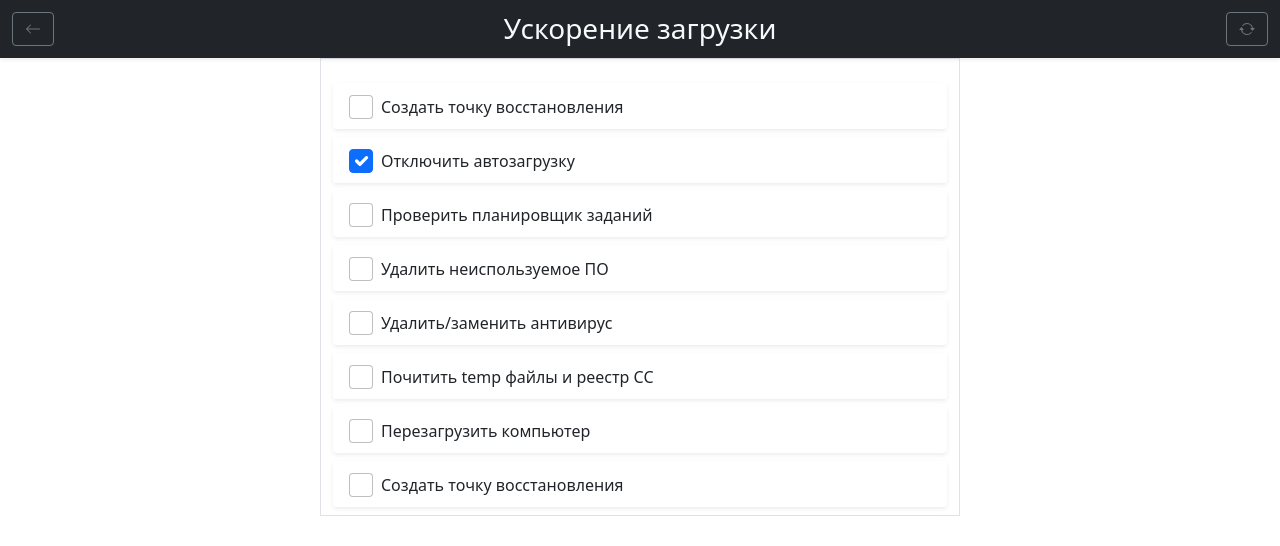
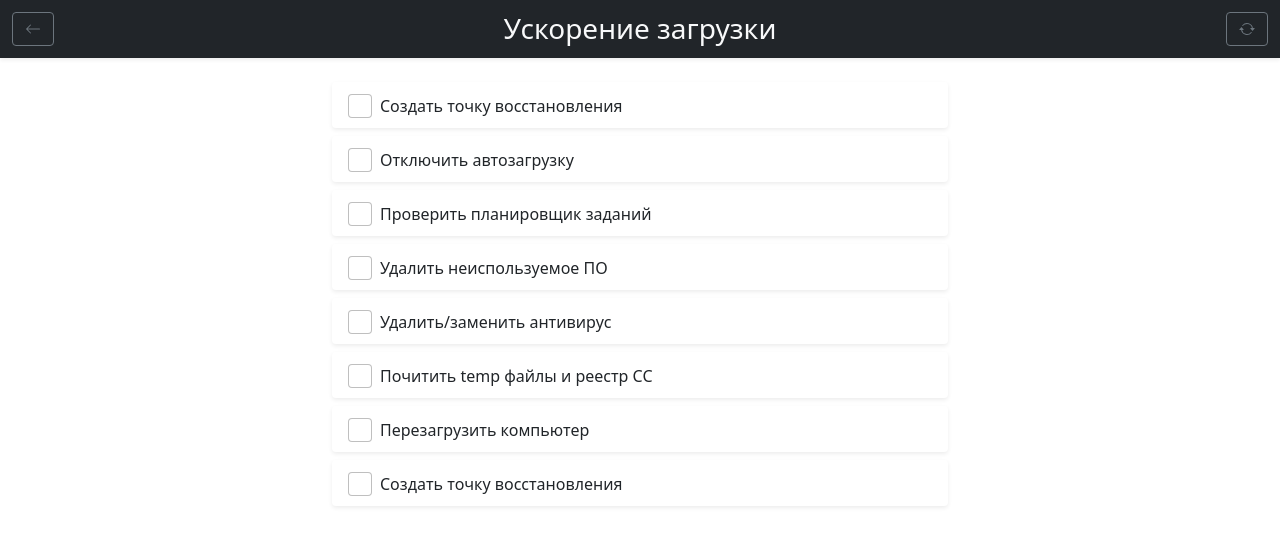
Before and after one commit to mccrush/comp, a Vue app: page / in a window 1280 px wide. Both pictures are taken after a click on the button "Ускорение загрузки". Shown: the top 546 px of the page. Built offline with nearby package versions, Linux system fonts and the light colour scheme.

Commit message:
Settings clear method

```diff
--- a/src/App.vue
+++ b/src/App.vue
@@ -1,11 +1,12 @@
 <template>
-  <Navbar @show-cat="showCat" />
-  <div class="w-760 container border">
+  <Navbar @show-cat="showCat" @reset-checklist="resetChecklist" />
+  <div class="w-760 container">
     <transition name="fade" mode="out-in">
       <component
         :is="myComponent"
         @show-check="showCheck"
         :category="category"
+        :checklist="checklist"
       />
     </transition>
   </div>
@@ -15,6 +16,10 @@
 
 <script>
 import 'bootstrap/dist/css/bootstrap.min.css'
+import dataBoost from '@/data/boost'
+import dataMalware from '@/data/malware'
+import dataSoftware from '@/data/software'
+import dataWindows from '@/data/windows'
 import Navbar from '@/components/Navbar'
 import Category from '@/views/Category'
 import Checklist from '@/views/Checklist'
@@ -27,8 +32,29 @@ export default {
   },
   data() {
     return {
+      boost: JSON.parse(localStorage.getItem('cat-boost')) || dataBoost,
+      malware: JSON.parse(localStorage.getItem('cat-malware')) || dataMalware,
+      software:
+        JSON.parse(localStorage.getItem('cat-software')) || dataSoftware,
+      windows: JSON.parse(localStorage.getItem('cat-windows')) || dataWindows,
       myComponent: localStorage.getItem('comp-page') || 'Category',
       category: localStorage.getItem('comp-cat') || 'boost'
+    }
+  },
+  computed: {
+    checklist() {
+      switch (this.category) {
+        case 'boost':
+          return this.boost
+        case 'malware':
+          return this.malware
+        case 'software':
+          return this.software
+        case 'windows':
+          return this.windows
+        default:
+          return this.boost
+      }
     }
   },
   methods: {
@@ -42,6 +68,15 @@ export default {
     showCat() {
       this.myComponent = Category
       localStorage.setItem('comp-page', 'Category')
+    },
+    resetChecklist() {
+      this.checklist.map(item => {
+        item.check = false
+      })
+      localStorage.setItem(
+        'cat-' + this.category,
+        JSON.stringify(this.checklist)
+      )
     }
   }
 }
--- a/src/components/Navbar.vue
+++ b/src/components/Navbar.vue
@@ -3,7 +3,7 @@
     <div class="container-fluid justify-content-between pt-1 pb-1">
       <ButtonBack @click="$emit('show-cat')" />
       <PageTitle />
-      <ButtonReload />
+      <ButtonReload @click="$emit('reset-checklist')" />
     </div>
   </nav>
 </template>
--- a/src/data/boost.js
+++ b/src/data/boost.js
@@ -1,6 +1,6 @@
 export default [
   { title: 'Создать точку восстановления', alias: 'restorefirst', check: false },
-  { title: 'Отключить автозагрузку', alias: 'offauto', check: true },
+  { title: 'Отключить автозагрузку', alias: 'offauto', check: false },
   { title: 'Проверить планировщик заданий', alias: 'checkplan', check: false },
   { title: 'Удалить неиспользуемое ПО', alias: 'removesoft', check: false },
   { title: 'Удалить/заменить антивирус', alias: 'removeantivirus', check: false },
--- a/src/data/malware.js
+++ b/src/data/malware.js
@@ -1,6 +1,6 @@
 export default [
   { title: 'Создать точку восстановления', alias: 'restorefirst', check: false },
-  { title: 'Отключить автозагрузку', alias: 'offauto', check: true },
+  { title: 'Отключить автозагрузку', alias: 'offauto', check: false },
   { title: 'Проверить планировщик заданий', alias: 'checkplan', check: false },
   { title: 'Удалить неиспользуемое ПО', alias: 'removesoft', check: false },
   { title: 'Удалить/заменить антивирус', alias: 'removeantivirus', check: false },
--- a/src/data/software.js
+++ b/src/data/software.js
@@ -1,6 +1,6 @@
 export default [
   { title: 'Создать точку восстановления', alias: 'restorefirst', check: false },
-  { title: 'Отключить автозагрузку', alias: 'offauto', check: true },
+  { title: 'Отключить автозагрузку', alias: 'offauto', check: false },
   { title: 'Проверить планировщик заданий', alias: 'checkplan', check: false },
   { title: 'Удалить неиспользуемое ПО', alias: 'removesoft', check: false },
   { title: 'Удалить/заменить антивирус', alias: 'removeantivirus', check: false },
--- a/src/data/windows.js
+++ b/src/data/windows.js
@@ -1,5 +1,5 @@
 export default [
-  { title: 'Проверить резервные файлы на вирусы', alias: 'viruscheck', check: true },
+  { title: 'Проверить резервные файлы на вирусы', alias: 'viruscheck', check: false },
   { title: 'Создать резервную копию файлов', alias: 'copyfiles', check: false },
   { title: 'Записать модель ПК и разрядность ЦП (dxdiag)', alias: 'sisteminfo', check: false },
   { title: 'Скачать драйвера (сетевые) на флешку ', alias: 'drivers', check: false },
--- a/src/views/Checklist.vue
+++ b/src/views/Checklist.vue
@@ -24,41 +24,14 @@
 </template>
 
 <script>
-import dataBoost from '@/data/boost'
-import dataMalware from '@/data/malware'
-import dataSoftware from '@/data/software'
-import dataWindows from '@/data/windows'
-
 export default {
   props: {
     category: {
       type: String,
       default: 'boost'
-    }
-  },
-  data() {
-    return {
-      boost: JSON.parse(localStorage.getItem('cat-boost')) || dataBoost,
-      malware: JSON.parse(localStorage.getItem('cat-malware')) || dataMalware,
-      software:
-        JSON.parse(localStorage.getItem('cat-software')) || dataSoftware,
-      windows: JSON.parse(localStorage.getItem('cat-windows')) || dataWindows
-    }
-  },
-  computed: {
-    checklist() {
-      switch (this.category) {
-        case 'boost':
-          return this.boost
-        case 'malware':
-          return this.malware
-        case 'software':
-          return this.software
-        case 'windows':
-          return this.windows
-        default:
-          return this.boost
-      }
+    },
+    checklist: {
+      type: Array
     }
   },
   methods: {
```
